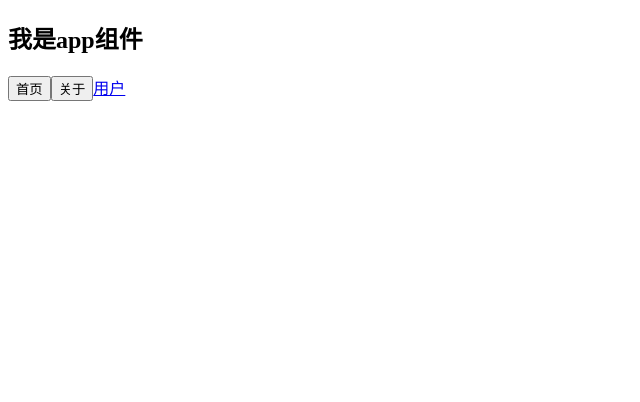
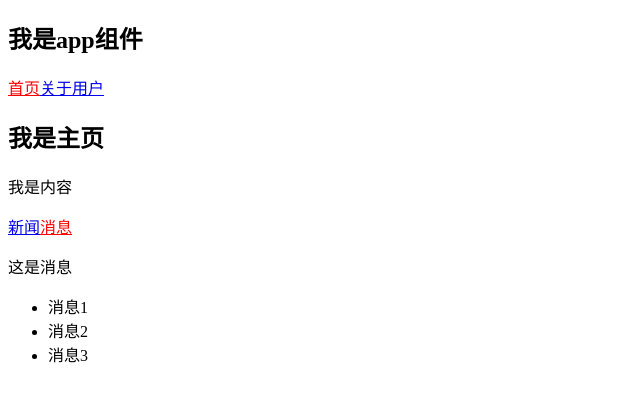
Before and after one commit to cqboyone/vue-learning, a Vue app in the folder vue-learning-v2/07-vuerouter/: page /home/message in a window 1280 px wide. Shown: the top 402 px of the page, without its empty margins (0-640 px from the left). Built offline with nearby package versions, Linux system fonts and the light colour scheme.

Commit message:
路由嵌套

```diff
--- a/vue-learning-v2/07-vuerouter/src/App.vue
+++ b/vue-learning-v2/07-vuerouter/src/App.vue
@@ -5,12 +5,15 @@
     <!--    <router-link to="/home" tag="button">首页</router-link>-->
     <!--    <router-link to="/about" tag="button">关于</router-link>-->
     <!--    2.通过代码改变路由-->
-    <button @click="homeClick">首页</button>
-    <button @click="aboutClick">关于</button>
-    <router-view></router-view>
+    <!--    <button @click="homeClick">首页</button>-->
+    <!--    <button @click="aboutClick">关于</button>-->
+    <!--    <router-view></router-view>-->
 
+    <router-link to="/home">首页</router-link>
+    <router-link to="/about">关于</router-link>
     <!--    3.动态路由-->
     <router-link :to="'/user/'+userId">用户</router-link>
+    <router-view></router-view>
   </div>
 </template>
 
--- a/vue-learning-v2/07-vuerouter/src/components/Home.vue
+++ b/vue-learning-v2/07-vuerouter/src/components/Home.vue
@@ -2,6 +2,9 @@
   <div>
     <h2>我是主页</h2>
     <p>我是内容</p>
+    <router-link to="/home/news">新闻</router-link>
+    <router-link to="/home/message">消息</router-link>
+    <router-view></router-view>
   </div>
 </template>
 
--- /dev/null
+++ b/vue-learning-v2/07-vuerouter/src/components/HomeMessage.vue
@@ -0,0 +1,20 @@
+<template>
+  <div>
+    <p>这是消息</p>
+    <ul>
+      <li>消息1</li>
+      <li>消息2</li>
+      <li>消息3</li>
+    </ul>
+  </div>
+</template>
+
+<script>
+export default {
+  name: "HomeMessage"
+}
+</script>
+
+<style scoped>
+
+</style>
--- /dev/null
+++ b/vue-learning-v2/07-vuerouter/src/components/HomeNews.vue
@@ -0,0 +1,19 @@
+<template>
+  <div>
+    <ul>
+      <li>新闻1</li>
+      <li>新闻2</li>
+      <li>新闻3</li>
+    </ul>
+  </div>
+</template>
+
+<script>
+export default {
+  name: "HomeNews"
+}
+</script>
+
+<style scoped>
+
+</style>
--- a/vue-learning-v2/07-vuerouter/src/router/index.js
+++ b/vue-learning-v2/07-vuerouter/src/router/index.js
@@ -5,6 +5,9 @@ import Router from 'vue-router'
 // import User from "../components/User";
 
 const Home = ()=>import('../components/Home')
+const HomeNews = ()=>import('../components/HomeNews')
+const HomeMessage = ()=>import('../components/HomeMessage')
+
 const About = ()=>import('../components/About')
 const User = ()=>import('../components/User')
 
@@ -18,7 +21,21 @@ export default new Router({
     },
     {
       path: '/home',
-      component: Home
+      component: Home,
+      children:[
+        {
+          path: '',
+          redirect:'news'
+        },
+        {
+          path:'news',
+          component:HomeNews
+        },
+        {
+          path:'message',
+          component:HomeMessage
+        }
+      ]
     },
     {
       path: '/about',
```
